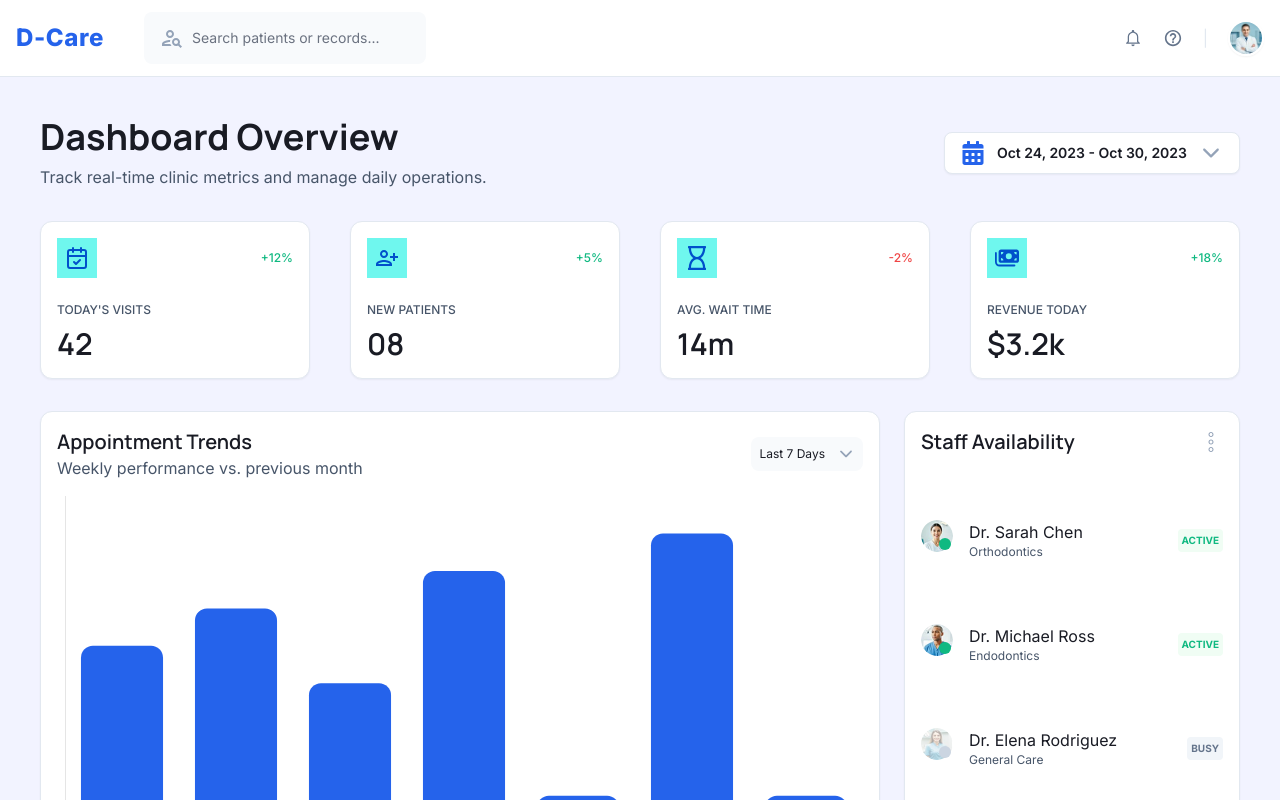
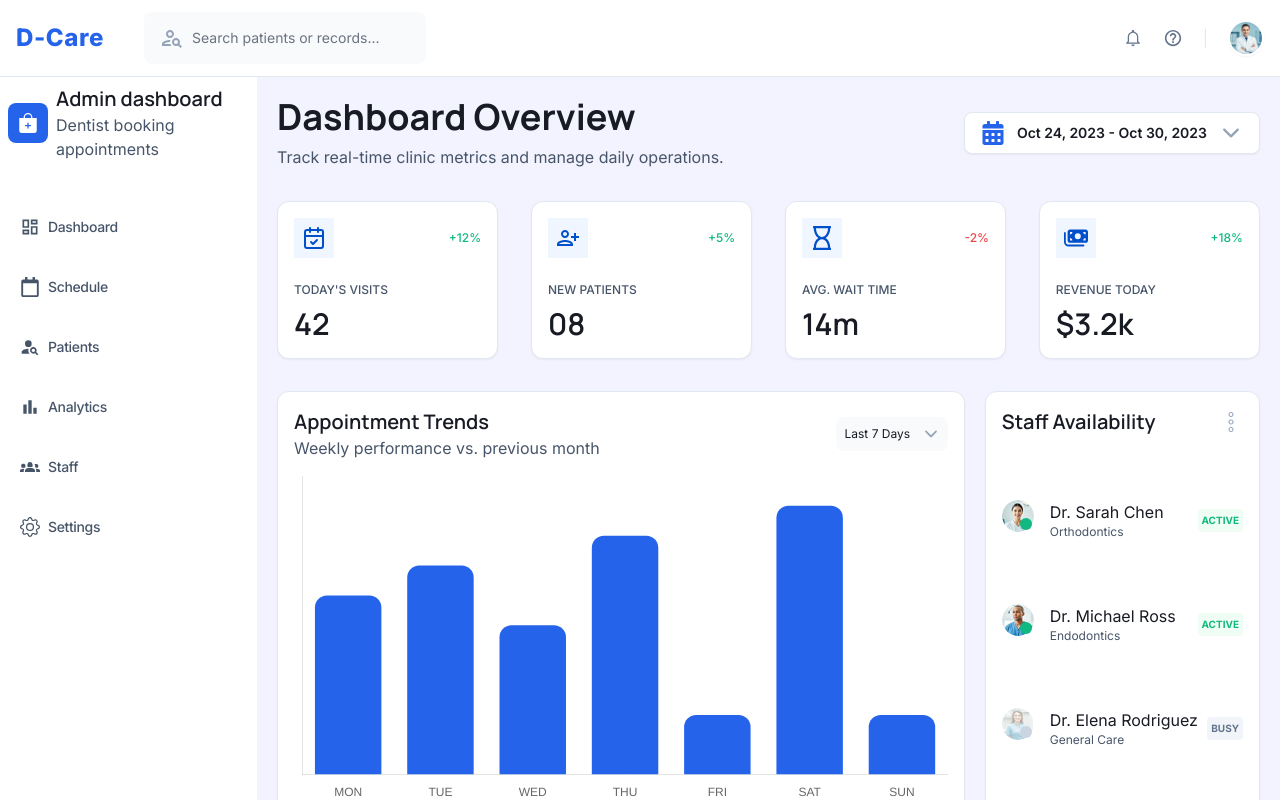
Before and after one commit to tarekelkanaria/d-care, a React (Vite) app: page /dashboard in a window 1280 px wide. Shown: the top 800 px of the page. Built offline with nearby package versions, Linux system fonts and the light colour scheme.

Commit message:
Add sidebar to dashboard

```diff
--- a/src/components/Dash/Dash.jsx
+++ b/src/components/Dash/Dash.jsx
@@ -4,10 +4,13 @@ import Appointment from "./Appointment";
 import TitleBar from "./TitleBar";
 import StaffAvailability from "./StaffAvailability";
 import LiveAppointment from "./LiveAppointment";
+import Sidebar from "./Sidebar";
 
 export default function Dash() {
   return (
-    <main className="container bg-purp p-10">
+    <div className="flex">
+      <Sidebar />
+      <main className="container bg-purp p-5">
         <TitleBar />
         <StatsList />
         <section className="flex max-lg:flex-col max-lg:space-y-4 lg:space-x-2 lg:justify-between mb-5">
@@ -18,5 +21,6 @@ export default function Dash() {
         </section>
         <LiveAppointment />
       </main>
+    </div>
   );
 }
--- /dev/null
+++ b/src/components/Dash/Sidebar.jsx
@@ -0,0 +1,79 @@
+import { BsFillBagPlusFill, BsGear } from "react-icons/bs";
+import TitleWithSubTitle from "../UI/TitleWithSubTitle/TitleWithSubTitle";
+import { MdOutlineDashboard } from "react-icons/md";
+import { FaRegCalendar } from "react-icons/fa";
+import { MdPersonSearch, MdBarChart, MdGroups2 } from "react-icons/md";
+import { NavLink } from "react-router";
+
+const links = [
+  {
+    Icon: (
+      <MdOutlineDashboard className="mr-2 text-body text-xl group-hover:text-logo-text" />
+    ),
+    text: "Dashboard",
+    path: "",
+  },
+  {
+    Icon: (
+      <FaRegCalendar className="mr-2 text-body text-xl group-hover:text-logo-text" />
+    ),
+    text: "Schedule",
+    path: "schedule",
+  },
+  {
+    Icon: (
+      <MdPersonSearch className="mr-2 text-body text-xl group-hover:text-logo-text" />
+    ),
+    text: "Patients",
+    path: "patients",
+  },
+  {
+    Icon: (
+      <MdBarChart className="mr-2 text-body text-xl group-hover:text-logo-text" />
+    ),
+    text: "Analytics",
+    path: "analytics",
+  },
+  {
+    Icon: (
+      <MdGroups2 className="mr-2 text-body text-xl group-hover:text-logo-text" />
+    ),
+    text: "Staff",
+    path: "staff",
+  },
+  {
+    Icon: (
+      <BsGear className="mr-2 text-body text-xl group-hover:text-logo-text" />
+    ),
+    text: "Settings",
+    path: "settings",
+  },
+];
+export default function Sidebar() {
+  return (
+    <aside className="bg-white hidden lg:block lg:w-80 min-h-screen p-2">
+      <div className="flex justify-center items-center space-x-2 mb-10">
+        <div className="bg-logo p-2.5 rounded-lg">
+          <BsFillBagPlusFill className="text-xl text-white" />
+        </div>
+        <TitleWithSubTitle
+          subTitle="Admin dashboard"
+          titleDescription="Dentist booking appointments"
+        />
+      </div>
+      <nav className="px-1">
+        {links.map((link, index) => (
+          <NavLink
+            to={link.path}
+            key={`${link.text}${index}`}
+            className="group"
+          >
+            <p className="flex mb-2 py-4 px-2 items-center font-inter font-medium text-sm text-body capitalize tracking-tight group-hover:text-logo-text group-hover:bg-high transition-colors duration-300 rounded-lg">
+              {link.Icon} {link.text}
+            </p>
+          </NavLink>
+        ))}
+      </nav>
+    </aside>
+  );
+}
--- a/src/components/UI/StatsItem/StatsItem.jsx
+++ b/src/components/UI/StatsItem/StatsItem.jsx
@@ -2,7 +2,7 @@ export default function StatsItem({ Icon, title, subTitle, indicator, color }) {
   return (
     <article className="dash-wrapper max-md:w-full md:w-[22.5%] max-w-xl">
       <div className="flex justify-between items-center mb-6">
-        <div className="p-2 bg-highlight">{Icon}</div>
+        <div className="p-2 bg-high">{Icon}</div>
         <span className={`font-inter font-medium text-xs ${color}`}>
           {indicator}
         </span>
--- a/src/index.css
+++ b/src/index.css
@@ -19,7 +19,7 @@
   --color-title: #0f172a;
   --color-body: #475569;
   --color-link: #0050cb;
-  --color-highlight: #eff6ff;
+  --color-high: #eff6ff;
   --color-res: #10b981;
   --color-alert-danger: #ef4444;
   --color-inactive: #cbd5e1;
@@ -29,6 +29,7 @@
   --color-badge: #f59e0b;
   --color-highlight: #6ff7ee;
   --color-highlight-text: #00716b;
+  --color-logo-text: #1d4ed8;
 
   --color-cta: #0066ff;
   --bg-bob: #dae1ff;
```
Lines whose indentation alone changed are shown as unchanged.
